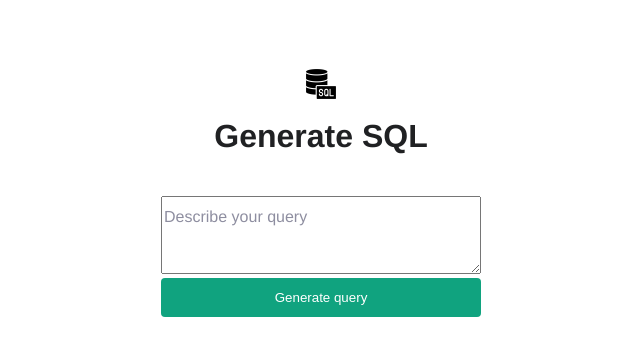
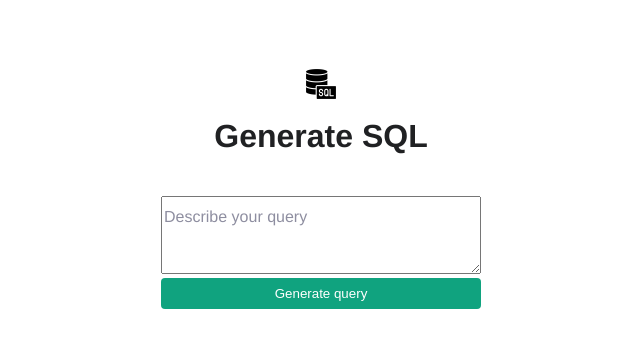
Before and after one commit to Samarth-Natrajan/sqlgenerator, a React (Vite) app in the folder client/: page / in a window 1280 px wide. Shown: the top 356 px of the page, without its empty margins (319-959 px from the left). Built offline with nearby package versions, Linux system fonts and the light colour scheme; a web font is replaced by a local one.

Commit message:
submit button padding change

```diff
--- a/client/src/styles.module.css
+++ b/client/src/styles.module.css
@@ -58,7 +58,7 @@
   opacity: 1;
 }
 .main input[type="submit"] {
-  padding: 0.75rem 0;
+  padding: 0.5rem 0;
   color: #fff;
   background-color: #10a37f;
   border: none;
```
